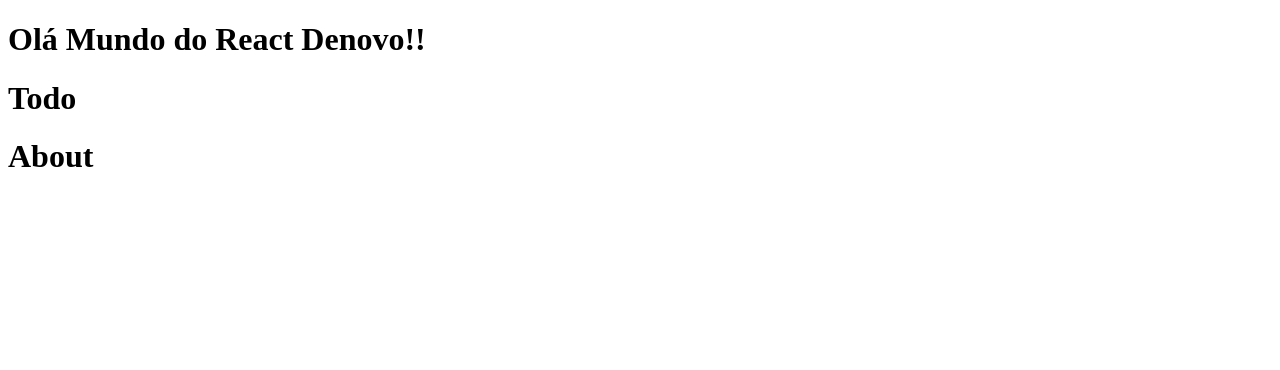
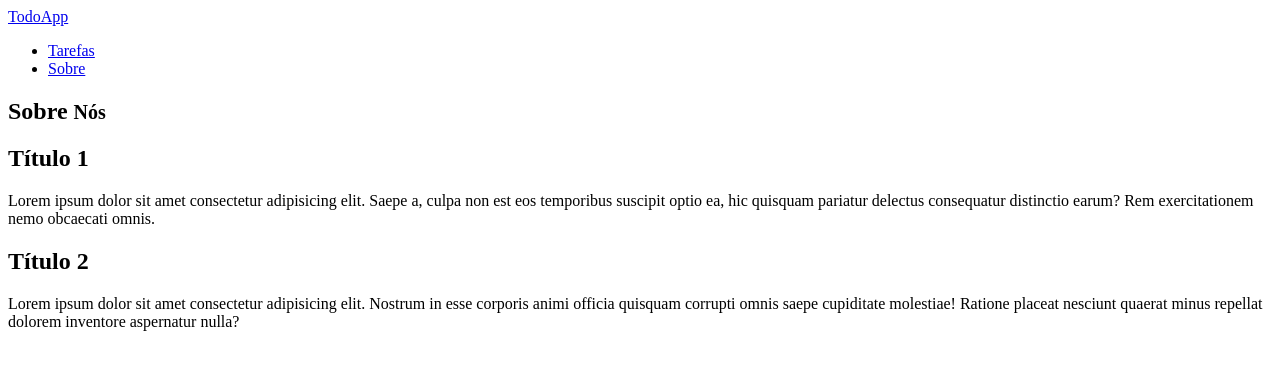
Before and after one commit to leandroribeiro/react-labs, a React app in the folder todo-app/frontend/: page /about in a window 1280 px wide. Shown: the top 370 px of the page. Built offline with nearby package versions, Linux system fonts and the light colour scheme.

Commit message:
feat(labs/todo/app): configura rotas

```diff
--- a/todo-app/frontend/package.json
+++ b/todo-app/frontend/package.json
@@ -22,5 +22,8 @@
     "webpack": "^5.70.0",
     "webpack-cli": "^4.9.2",
     "webpack-dev-server": "^4.7.4"
+  },
+  "dependencies": {
+    "react-router-dom": "^6.3.0"
   }
 }
--- a/todo-app/frontend/src/about/about.jsx
+++ b/todo-app/frontend/src/about/about.jsx
@@ -1,9 +1,16 @@
 import React from "react";
+import PageHeader from "../template/pageHeader";
 
 export default function About(props) {
     return (
         <div>
-            <h1>About</h1>
+            <PageHeader name="Sobre" small="Nós"></PageHeader>
+
+            <h2>Título 1</h2>
+            <p>Lorem ipsum dolor sit amet consectetur adipisicing elit. Saepe a, culpa non est eos temporibus suscipit optio ea, hic quisquam pariatur delectus consequatur distinctio earum? Rem exercitationem nemo obcaecati omnis.</p>
+
+            <h2>Título 2</h2>
+            <p>Lorem ipsum dolor sit amet consectetur adipisicing elit. Nostrum in esse corporis animi officia quisquam corrupti omnis saepe cupiditate molestiae! Ratione placeat nesciunt quaerat minus repellat dolorem inventore aspernatur nulla?</p>
         </div>
     )
 }
--- /dev/null
+++ b/todo-app/frontend/src/home/home.jsx
@@ -0,0 +1,9 @@
+import React from "react";
+
+export default function Home(props) {
+    return (
+        <div>
+            <h1>Home</h1>
+        </div>
+    )
+}
--- a/todo-app/frontend/src/main/app.jsx
+++ b/todo-app/frontend/src/main/app.jsx
@@ -1,6 +1,7 @@
 import React from "react";
-import About from "../about/about";
-import Todo from "../todo/todo";
+import Menu from "../template/menu";
+import { BrowserRouter as Router } from 'react-router-dom';
+import Content from "./routes";
 
 // TODO
 // import 'modules/bootstrap/dist/css/bootstrap.min.css'
@@ -8,10 +9,11 @@
 
 export default function App(props) {
     return (
-        <div className="App">
-            <h1>Olá Mundo do React Denovo!!</h1>
-            <Todo />
-            <About />
+        <div className="container App">
+            <Router>
+                <Menu />
+                <Content></Content>
+            </Router>
         </div>
     )
 }
--- /dev/null
+++ b/todo-app/frontend/src/main/routes.jsx
@@ -0,0 +1,16 @@
+import React from "react";
+import { Routes, Route, Redirect } from "react-router-dom";
+import About from "../about/about";
+import Home from "../home/home";
+import Todo from "../todo/todo";
+
+export default function Content() {
+    return (
+        <Routes>
+            <Route exact path='/' element={<Home />} />
+            <Route path='/todos' element={<Todo />} />
+            <Route path='/about' element={<About />} />
+            {/* <Route path='*' element={<NotFound />} /> */}
+        </Routes>
+    )
+}
--- /dev/null
+++ b/todo-app/frontend/src/template/menu.jsx
@@ -0,0 +1,28 @@
+import React from "react";
+import { Link } from "react-router-dom";
+
+export default function Menu(props) {
+    return (
+        <nav className="navbar nav-inverse bg-inverse">
+            <div className="container">
+                <div className="navbar-header">
+                    <Link to="/" className="navbar-brand">
+                        <i className="fa fa-calendar-check-o"></i> TodoApp
+                    </Link>
+                </div>
+
+                <div id="navbar" className="navbar-collapse collapse">
+                    <ul className="nav navbar-nav">
+                        <li>
+                            <Link to="/todos">Tarefas</Link>
+                        </li>
+                        <li>
+                            <Link to="/about">Sobre</Link>
+                        </li>
+                    </ul>
+                </div>
+            </div>
+
+        </nav>
+    )
+}
--- /dev/null
+++ b/todo-app/frontend/src/template/pageHeader.jsx
@@ -0,0 +1,9 @@
+import React from "react";
+
+export default function PageHeader(props) {
+    return (
+        <header className="page-header">
+            <h2>{props.name} <small>{props.small}</small></h2>
+        </header>
+    )
+}
--- a/todo-app/frontend/src/todo/todo.jsx
+++ b/todo-app/frontend/src/todo/todo.jsx
@@ -1,9 +1,10 @@
 import React from "react";
+import PageHeader from "../template/pageHeader";
 
 export default function Todo() {
     return (
         <div>
-            <h1>Todo</h1>
+            <PageHeader name="Tarefas" small="Cadastro"></PageHeader>
         </div>
     )
 }
--- a/todo-app/frontend/webpack.config.js
+++ b/todo-app/frontend/webpack.config.js
@@ -32,7 +32,7 @@
     },
     plugins: [
         new HtmlWebPackPlugin({
-            template: "./src/index.html",
+            template: "./public/index.html",
             filename: "./index.html"
         })
     ]
```
Also changed, not shown: todo-app/frontend/public/index.html (renamed from todo-app/frontend/src/index.html), 2 other files (tests, documents, lock files or other folders).
